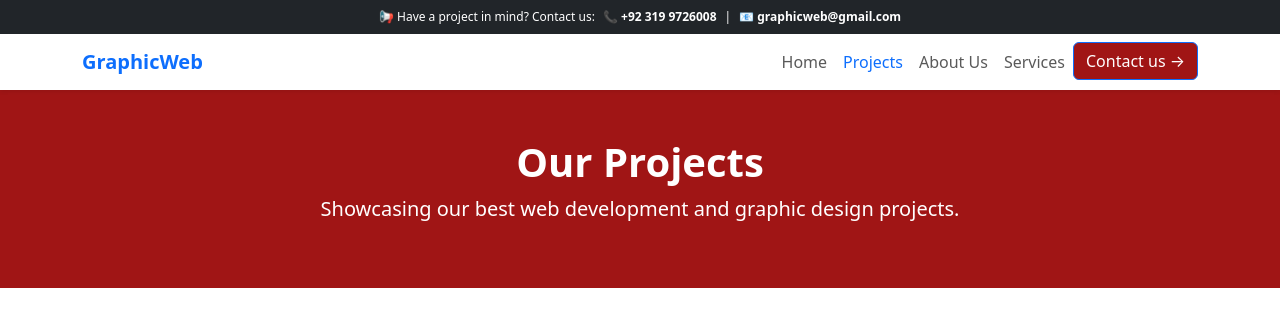
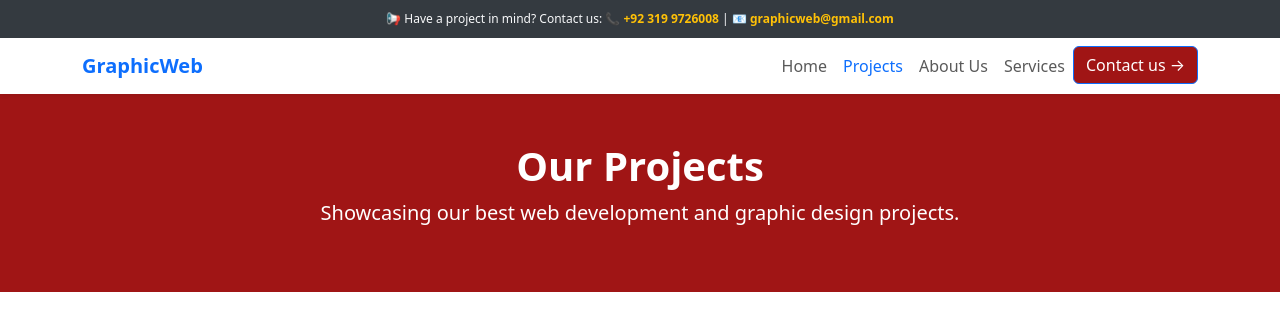
Before and after one commit to alishbaishtiaq/GraphicWeb, a plain HTML site: page projects.html in a window 1280 px wide. Shown: the top 315 px of the page. Drawn offline with nearby package versions, Linux system fonts and the light colour scheme.

Commit message:
Updated website with to bar changes

```diff
--- a/projects.html
+++ b/projects.html
@@ -77,14 +77,13 @@
 </head>
 <body>
 
+
 <!-- top Bar -->
-<div class="top-info-bar d-flex align-items-center justify-content-center p-2 text-white bg-dark">
-    <span class="me-2">📢 Have a project in mind? Contact us:</span>
-    <span class="me-2">📞 <a href="tel:+923199726008" class="text-white text-decoration-none">+92 319 9726008</a></span> |
-    <span class="ms-2">📧 <a href="mailto:graphicweb@gmail.com" class="text-white text-decoration-none">graphicweb@gmail.com</a></span>
+<div class="top-info-bar">
+    📢 Have a project in mind? Contact us:
+    📞 <a href="tel:+923199726008">+92 319 9726008</a> |
+    📧 <a href="mailto:graphicweb@gmail.com">graphicweb@gmail.com</a>
 </div>
-
-
 
     <!-- Navbar -->
     <nav class="navbar navbar-expand-lg navbar-light bg-white shadow-sm">
```
Lines whose indentation alone changed are shown as unchanged.
